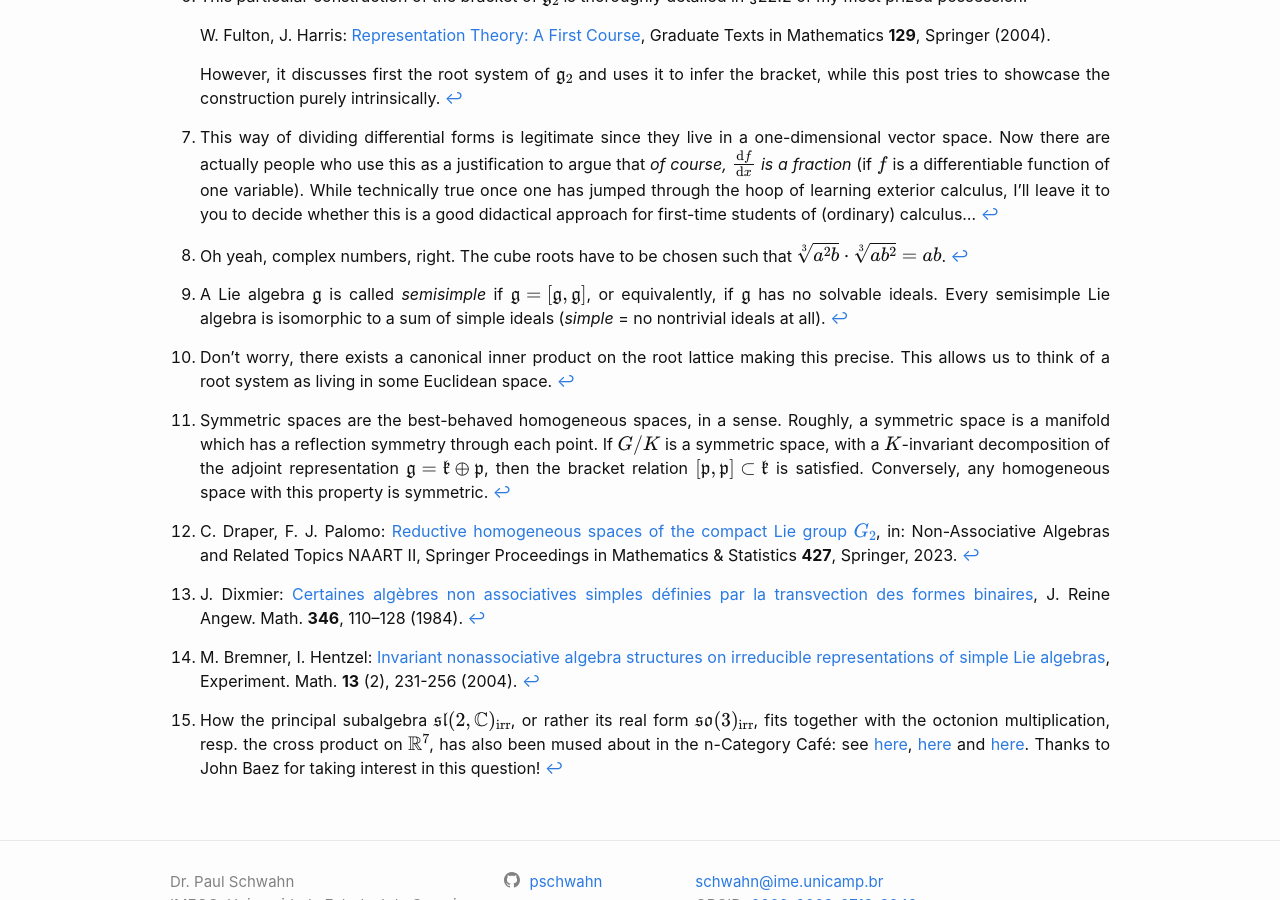
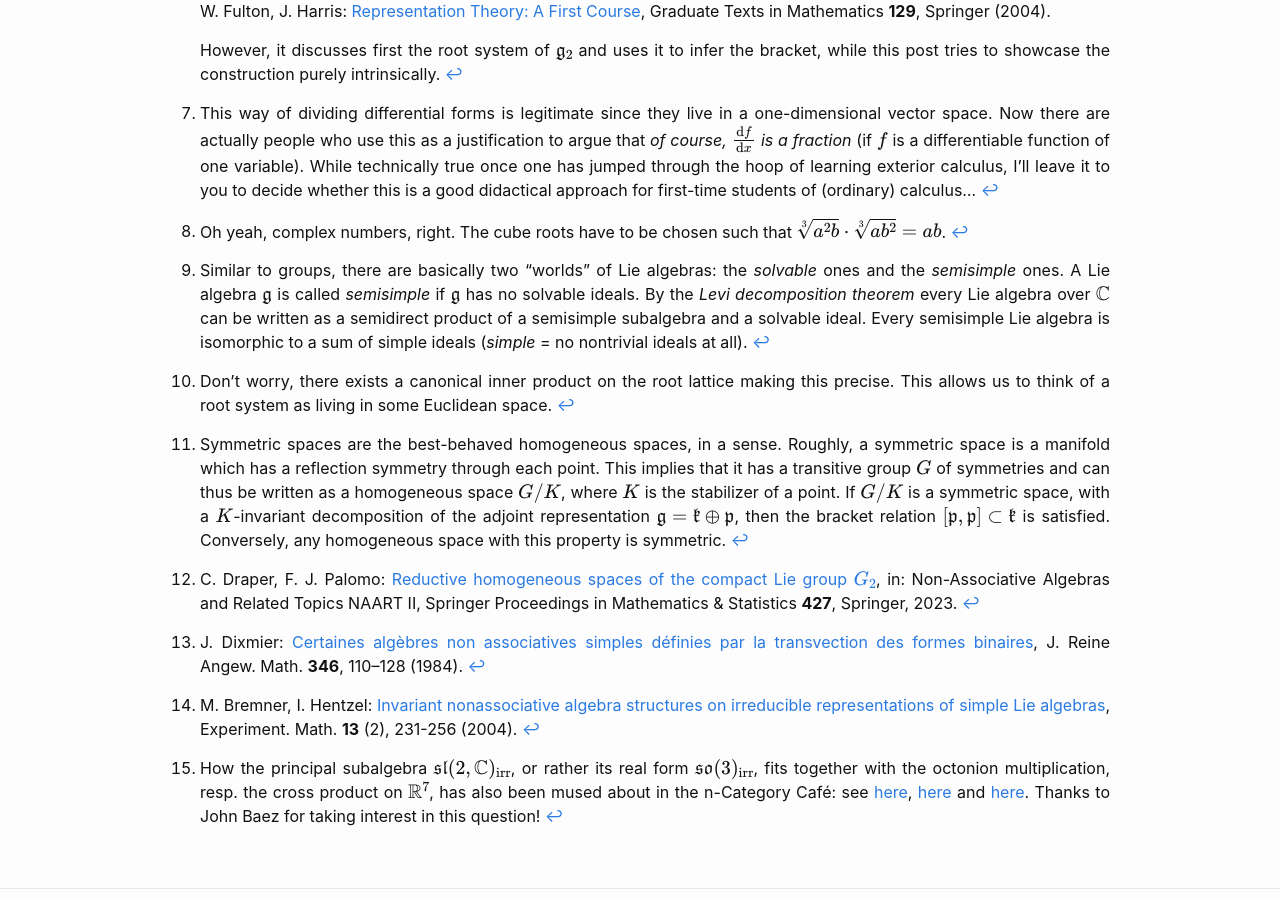
Before and after one commit to PSchwahn/PSchwahn.github.io, a Jekyll site: the page built from _posts/2024-11-14-g2_from_subalgebra.markdown, in a window 1280 px wide and 900 px high, scrolled down 9694 px. Built offline with Jekyll 4.4.1, drawn with Linux system fonts in a browser that asks for light colours; some web fonts are replaced; some of the changed text lies outside the part shown.

Commit message:
small corrections

```diff
--- a/_posts/2024-11-14-g2_from_subalgebra.markdown
+++ b/_posts/2024-11-14-g2_from_subalgebra.markdown
@@ -329,7 +329,7 @@
 </script>
 </p>
 
-For a direct of sum Lie algebras, the root system is just the cartesian product of the root system of the factors:
+For a direct sum of Lie algebras, the root system is just the Cartesian product of the root system of the factors:
 
 <p align="center">
 <script type="text/tikz">
@@ -431,9 +431,9 @@
 
 [^fraction]: This way of dividing differential forms is legitimate since they live in a one-dimensional vector space. Now there are actually people who use this as a justification to argue that _of course, $$\frac{\dd f}{\dd x}$$ is a fraction_ (if $$f$$ is a differentiable function of one variable). While technically true once one has jumped through the hoop of learning exterior calculus, I'll leave it to you to decide whether this is a good didactical approach for first-time students of (ordinary) calculus...
 [^cbrt]: Oh yeah, complex numbers, right. The cube roots have to be chosen such that $$\sqrt[3]{a^2b}\cdot\sqrt[3]{ab^2}=ab$$.
-[^semisimple]: A Lie algebra $$\fg$$ is called _semisimple_ if $$\fg=[\fg,\fg]$$, or equivalently, if $$\fg$$ has no solvable ideals. Every semisimple Lie algebra is isomorphic to a sum of simple ideals (_simple_ = no nontrivial ideals at all).
+[^semisimple]: Similar to groups, there are basically two "worlds" of Lie algebras: the _solvable_ ones and the _semisimple_ ones. A Lie algebra $$\fg$$ is called _semisimple_ if $$\fg$$ has no solvable ideals. By the _Levi decomposition theorem_ every Lie algebra over $$\CC$$ can be written as a semidirect product of a semisimple subalgebra and a solvable ideal. Every semisimple Lie algebra is isomorphic to a sum of simple ideals (_simple_ = no nontrivial ideals at all).
 [^tinprod]: Don't worry, there exists a canonical inner product on the root lattice making this precise. This allows us to think of a root system as living in some Euclidean space.
-[^symmetric]: Symmetric spaces are the best-behaved homogeneous spaces, in a sense. Roughly, a symmetric space is a manifold which has a reflection symmetry through each point. If $$G/K$$ is a symmetric space, with a $$K$$-invariant decomposition of the adjoint representation $$\fg=\fk\oplus\fp$$, then the bracket relation $$[\fp,\fp]\subset\fk$$ is satisfied. Conversely, any homogeneous space with this property is symmetric.
+[^symmetric]: Symmetric spaces are the best-behaved homogeneous spaces, in a sense. Roughly, a symmetric space is a manifold which has a reflection symmetry through each point. This implies that it has a transitive group $$G$$ of symmetries and can thus be written as a homogeneous space $$G/K$$, where $$K$$ is the stabilizer of a point. If $$G/K$$ is a symmetric space, with a $$K$$-invariant decomposition of the adjoint representation $$\fg=\fk\oplus\fp$$, then the bracket relation $$[\fp,\fp]\subset\fk$$ is satisfied. Conversely, any homogeneous space with this property is symmetric.
 [^draperpalomo]: C. Draper, F. J. Palomo: [Reductive homogeneous spaces of the compact Lie group $$G_2$$](https://doi.org/10.1007/978-3-031-32707-0_3), in: Non-Associative Algebras and Related Topics NAART II, Springer Proceedings in Mathematics & Statistics **427**, Springer, 2023.
 [^dixmier]: J. Dixmier: [Certaines algèbres non associatives simples définies par la transvection des formes binaires](https://doi.org/10.1515/crll.1984.346.110), J. Reine Angew. Math. **346**, 110–128 (1984).
 [^nonassoc]: M. Bremner, I. Hentzel: [Invariant nonassociative algebra structures on irreducible representations of simple Lie algebras](https://doi.org/10.1080/10586458.2004.10504536), Experiment. Math. **13** (2), 231-256 (2004).
```
Also changed, not shown: other parts of _posts/2024-11-14-g2_from_subalgebra.markdown (+1 -1 lines).
